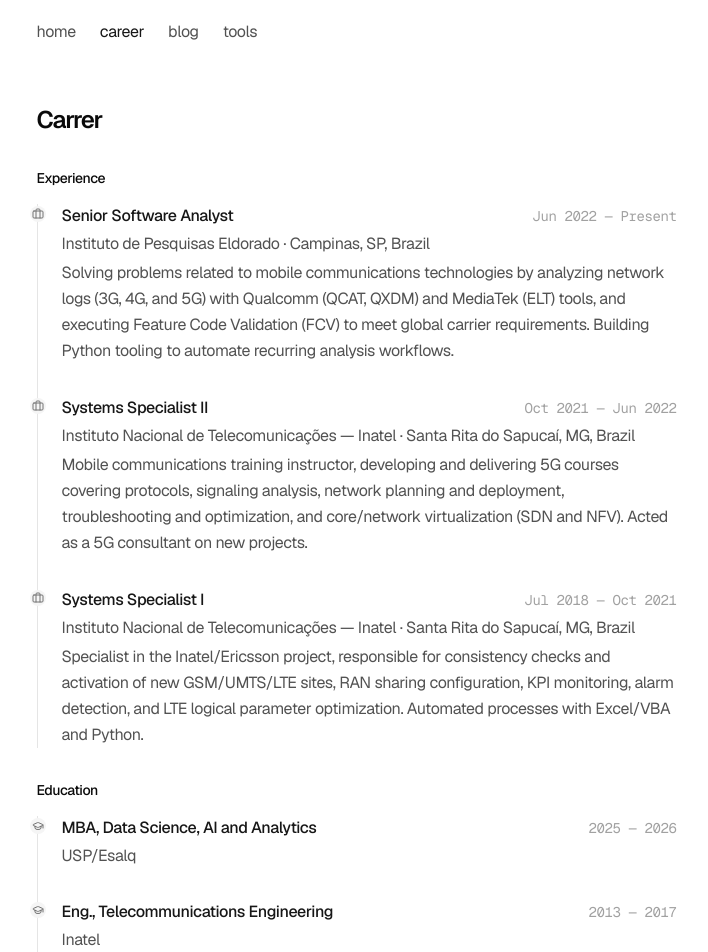
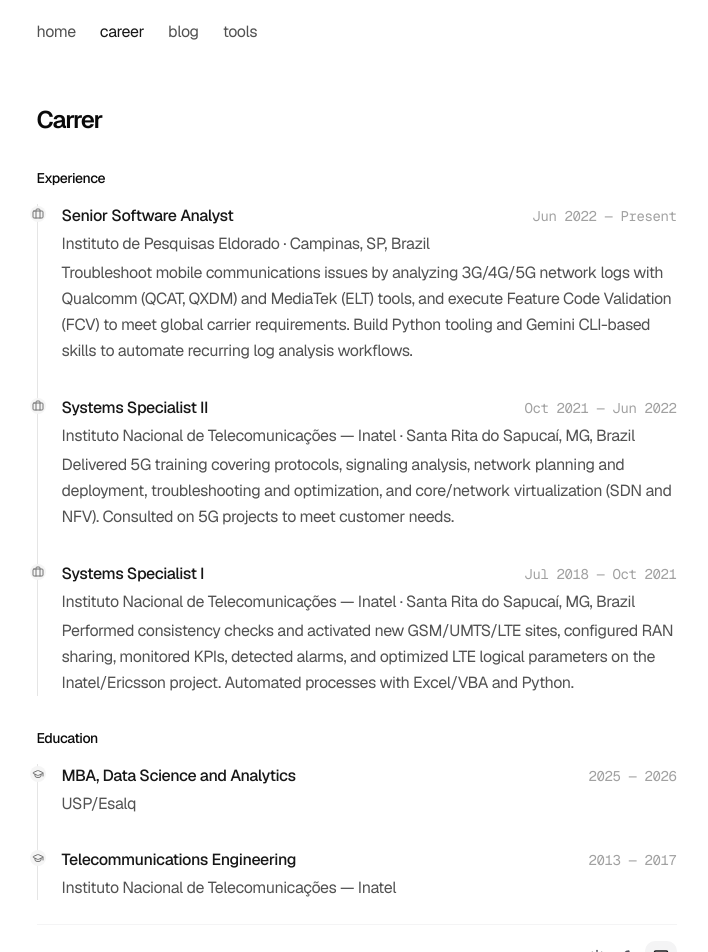
Before and after one commit to mjoaovictor/website, a Next.js app: page /career in a window 1280 px wide. Shown: the top 952 px of the page, without its empty margins (276-984 px from the left). Built offline with nearby package versions, Linux system fonts and the light colour scheme.

Commit message:
refactor(career): rewrite experience descriptions

```diff
--- a/app/career/page.tsx
+++ b/app/career/page.tsx
@@ -8,7 +8,7 @@ const EXPERIENCE = [
     period: "Jun 2022 — Present",
     location: "Campinas, SP, Brazil",
     description:
-      "Solving problems related to mobile communications technologies by analyzing network logs (3G, 4G, and 5G) with Qualcomm (QCAT, QXDM) and MediaTek (ELT) tools, and executing Feature Code Validation (FCV) to meet global carrier requirements. Building Python tooling to automate recurring analysis workflows.",
+      "Troubleshoot mobile communications issues by analyzing 3G/4G/5G network logs with Qualcomm (QCAT, QXDM) and MediaTek (ELT) tools, and execute Feature Code Validation (FCV) to meet global carrier requirements. Build Python tooling and Gemini CLI-based skills to automate recurring log analysis workflows.",
   },
   {
     role: "Systems Specialist II",
@@ -16,7 +16,7 @@ const EXPERIENCE = [
     period: "Oct 2021 — Jun 2022",
     location: "Santa Rita do Sapucaí, MG, Brazil",
     description:
-      "Mobile communications training instructor, developing and delivering 5G courses covering protocols, signaling analysis, network planning and deployment, troubleshooting and optimization, and core/network virtualization (SDN and NFV). Acted as a 5G consultant on new projects.",
+      "Delivered 5G training covering protocols, signaling analysis, network planning and deployment, troubleshooting and optimization, and core/network virtualization (SDN and NFV). Consulted on 5G projects to meet customer needs.",
   },
   {
     role: "Systems Specialist I",
@@ -24,19 +24,19 @@ const EXPERIENCE = [
     period: "Jul 2018 — Oct 2021",
     location: "Santa Rita do Sapucaí, MG, Brazil",
     description:
-      "Specialist in the Inatel/Ericsson project, responsible for consistency checks and activation of new GSM/UMTS/LTE sites, RAN sharing configuration, KPI monitoring, alarm detection, and LTE logical parameter optimization. Automated processes with Excel/VBA and Python.",
+      "Performed consistency checks and activated new GSM/UMTS/LTE sites, configured RAN sharing, monitored KPIs, detected alarms, and optimized LTE logical parameters on the Inatel/Ericsson project. Automated processes with Excel/VBA and Python.",
   },
 ] as const;
 
 const EDUCATION = [
   {
-    degree: "MBA, Data Science, AI and Analytics",
+    degree: "MBA, Data Science and Analytics",
     institution: "USP/Esalq",
     period: "2025 — 2026",
   },
   {
-    degree: "Eng., Telecommunications Engineering",
-    institution: "Inatel",
+    degree: "Telecommunications Engineering",
+    institution: "Instituto Nacional de Telecomunicações — Inatel",
     period: "2013 — 2017",
   },
 ] as const;
@@ -80,7 +80,7 @@ function TimelineList({
   icon: typeof Briefcase;
 }) {
   return (
-    <ul className="space-y-8 border-neutral-200 border-l pl-6 dark:border-neutral-800">
+    <ul className="pl-6 space-y-8 border-l border-neutral-200 dark:border-neutral-800">
       {items.map((item) => (
         <li key={`${item.role ?? item.degree}-${item.period}`} className="relative space-y-1">
           <span className="-left-8 absolute top-0.5 flex size-4 items-center justify-center rounded-full bg-neutral-100 dark:bg-neutral-900">
@@ -91,7 +91,7 @@ function TimelineList({
             <h3 className="font-medium text-neutral-900 dark:text-neutral-100">
               {item.role ?? item.degree}
             </h3>
-            <span className="font-mono text-neutral-400 text-sm">
+            <span className="font-mono text-sm text-neutral-400">
               {item.period}
             </span>
           </div>
@@ -102,7 +102,7 @@ function TimelineList({
           </p>
 
           {item.description ? (
-            <p className="text-neutral-600 leading-relaxed dark:text-neutral-400">
+            <p className="leading-relaxed text-neutral-600 dark:text-neutral-400">
               {item.description}
             </p>
           ) : null}
@@ -120,17 +120,17 @@ export default function Page() {
         // biome-ignore lint/security/noDangerouslySetInnerHtml: true
         dangerouslySetInnerHTML={{ __html: JSON.stringify(jsonLd) }}
       />
-      <h1 className="font-semibold text-2xl tracking-tighter">
+      <h1 className="text-2xl font-semibold tracking-tighter">
         Carrer
       </h1>
 
       <div className="space-y-4">
-        <h2 className="font-medium text-sm">Experience</h2>
+        <h2 className="text-sm font-medium">Experience</h2>
         <TimelineList items={EXPERIENCE} icon={Briefcase} />
       </div>
 
       <div className="space-y-4">
-        <h2 className="font-medium text-sm">Education</h2>
+        <h2 className="text-sm font-medium">Education</h2>
         <TimelineList items={EDUCATION} icon={GraduationCap} />
       </div>
     </section>
```
